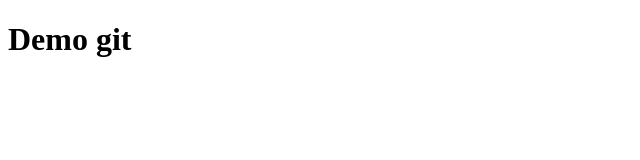
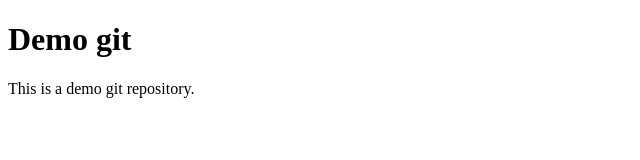
Before and after one commit to PhamThanhTuanDev/demo-git, a plain HTML site: page index.html in a window 1280 px wide. Shown: the whole page, without its empty margins (0-640 px from the left). Drawn offline with Linux system fonts and the light colour scheme.

Commit message:
Test commit lan 1

```diff
--- a/index.html
+++ b/index.html
@@ -3,9 +3,10 @@
 <head>
     <meta charset="UTF-8">
     <meta name="viewport" content="width=device-width, initial-scale=1.0">
-    <title>Demo git</title>
+    <title>Demo git 123</title>
 </head>
 <body>
     <h1>Demo git</h1>
+    <p>This is a demo git repository.</p>
 </body>
 </html>
--- /dev/null
+++ b/style.css
@@ -0,0 +1,3 @@
+*{
+    box-sizing: border-box;
+}
```
